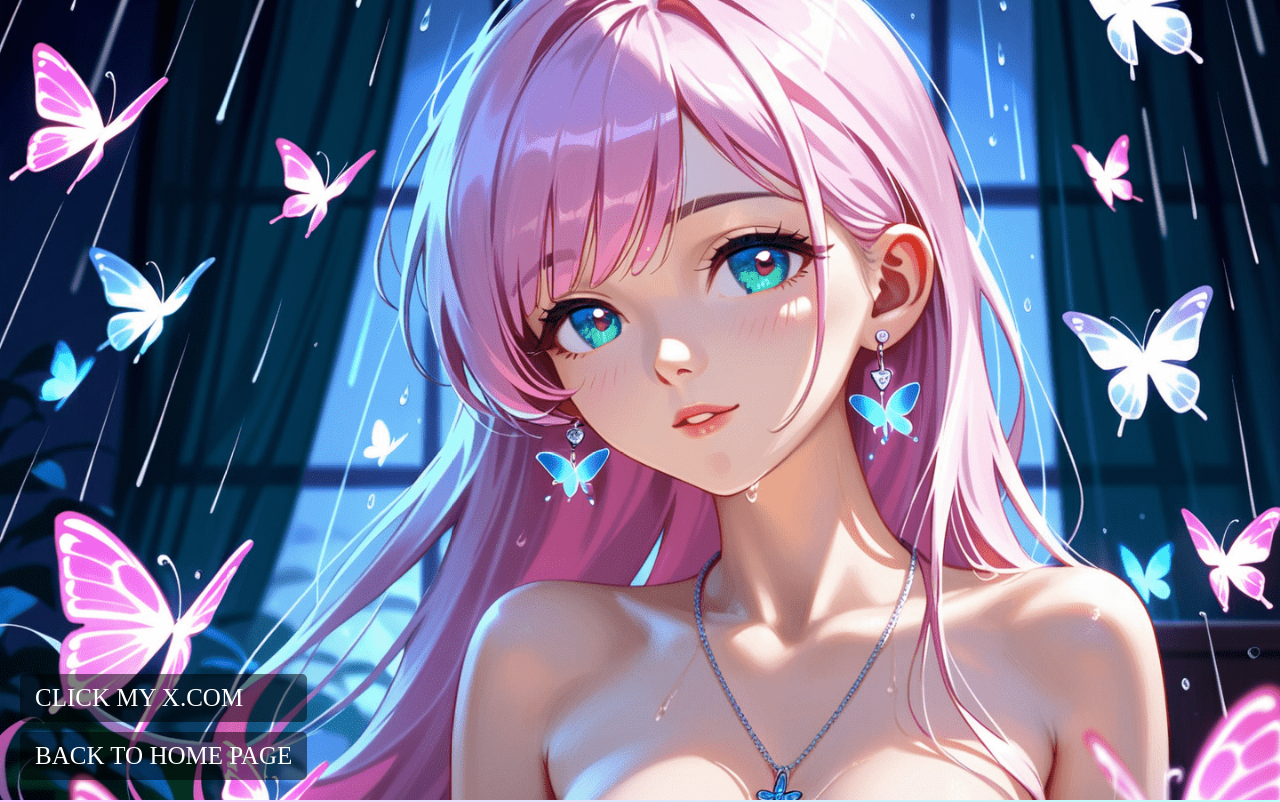
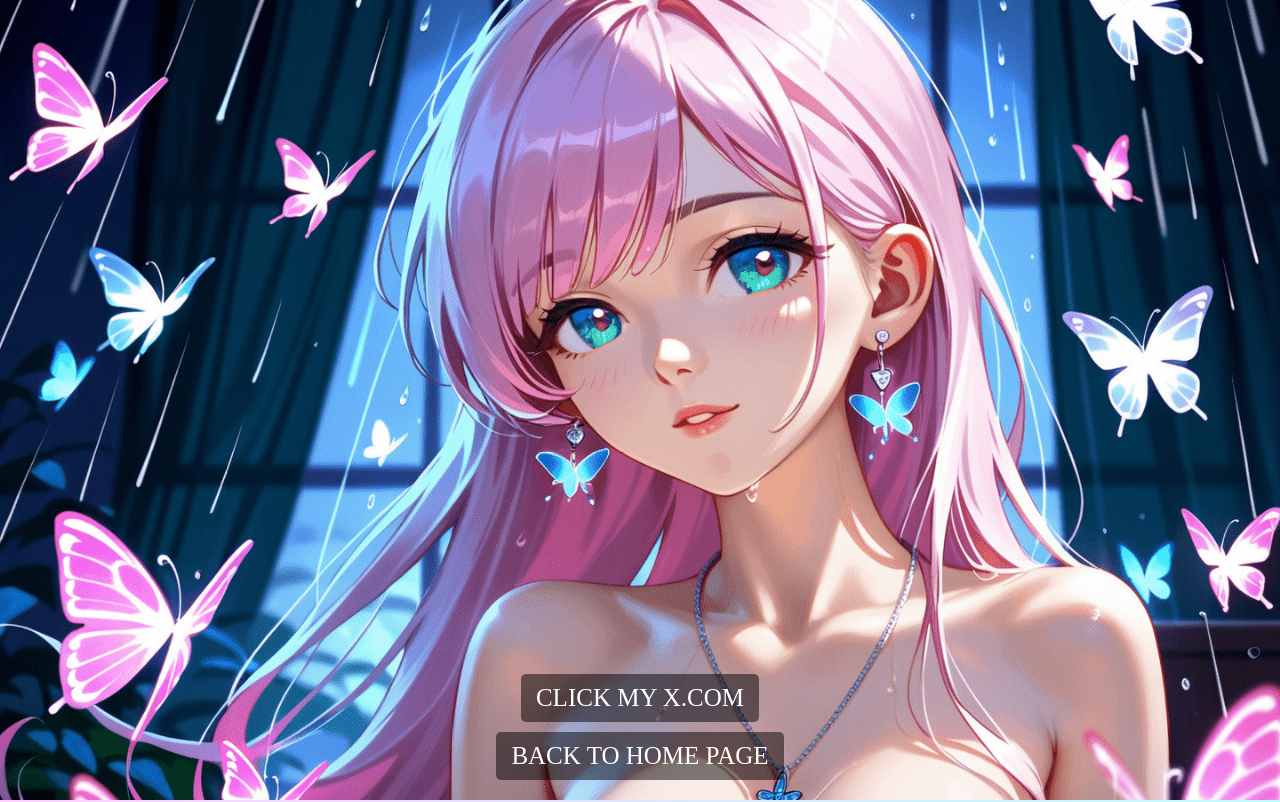
Before and after one commit to Peculiar1129/myfirst-website1129, a plain HTML site: page CartoonAndAnime.html in a window 1280 px wide. Shown: the top 802 px of the page. Drawn offline with Linux system fonts and the light colour scheme.

Commit message:
Update style02.css

```diff
--- a/style02.css
+++ b/style02.css
@@ -125,12 +125,14 @@ header{
 }
 
 .overlay-content {
-    position: absolute;
+     position: absolute;
     bottom: 20px;
-    left: 20px;
+    /*left: 20px;*/
     display: flex;
     flex-direction: column;
     gap: 10px;
+    width: 100%; /* 確保覆蓋整個寬度 */
+    align-items: center; /* 讓內容在水平中心對齊 */
 }
 
 .overlay-content a {
```
